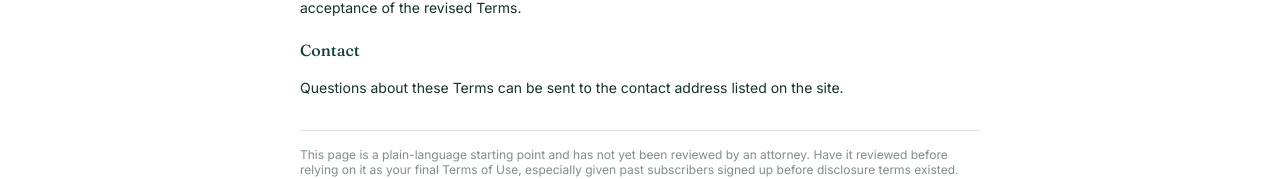
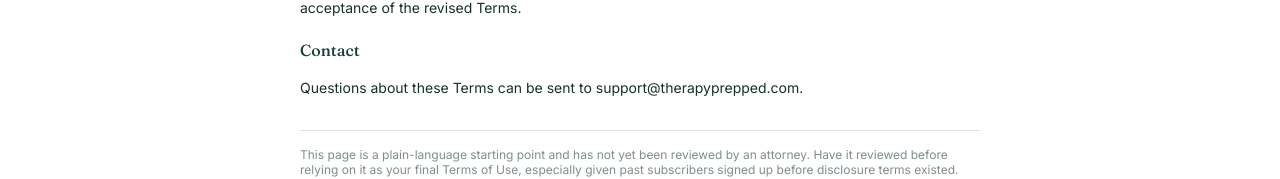
Before and after one commit to mysupervisely/therapyprepped, a Next.js app: page /terms in a window 1280 px wide. Shown: the part 983-1162 px from the top of the page. Built offline with nearby package versions, Linux system fonts and the light colour scheme.

Commit message:
Add files via upload

```diff
--- a/pages/terms.js
+++ b/pages/terms.js
@@ -70,7 +70,7 @@ export default function Terms() {
         </div>
         <div className="legal-block">
           <h3>Contact</h3>
-          <p>Questions about these Terms can be sent to the contact address listed on the site.</p>
+          <p>Questions about these Terms can be sent to support@therapyprepped.com.</p>
         </div>
         <p className="note">
           This page is a plain-language starting point and has not yet been reviewed by an
```
